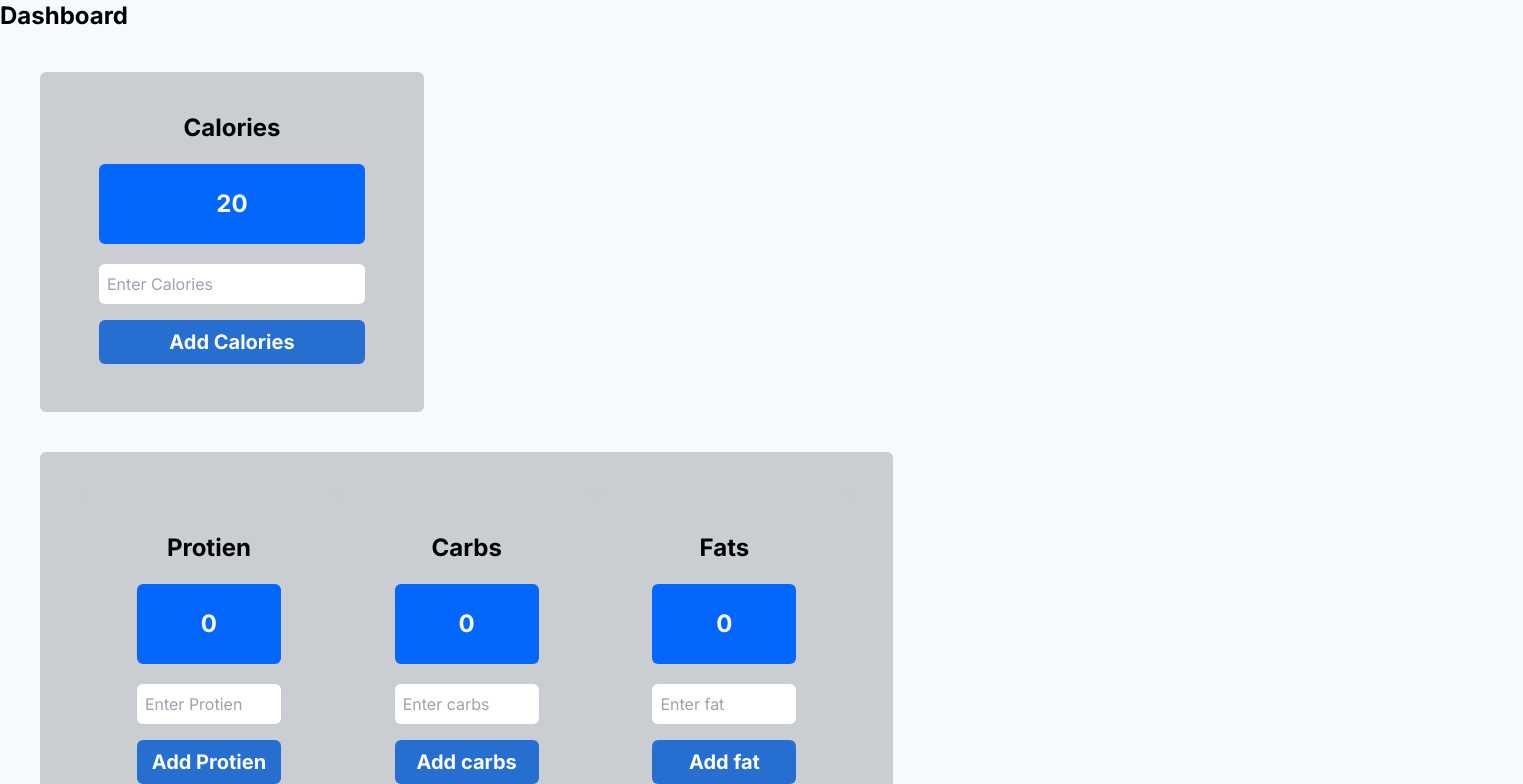
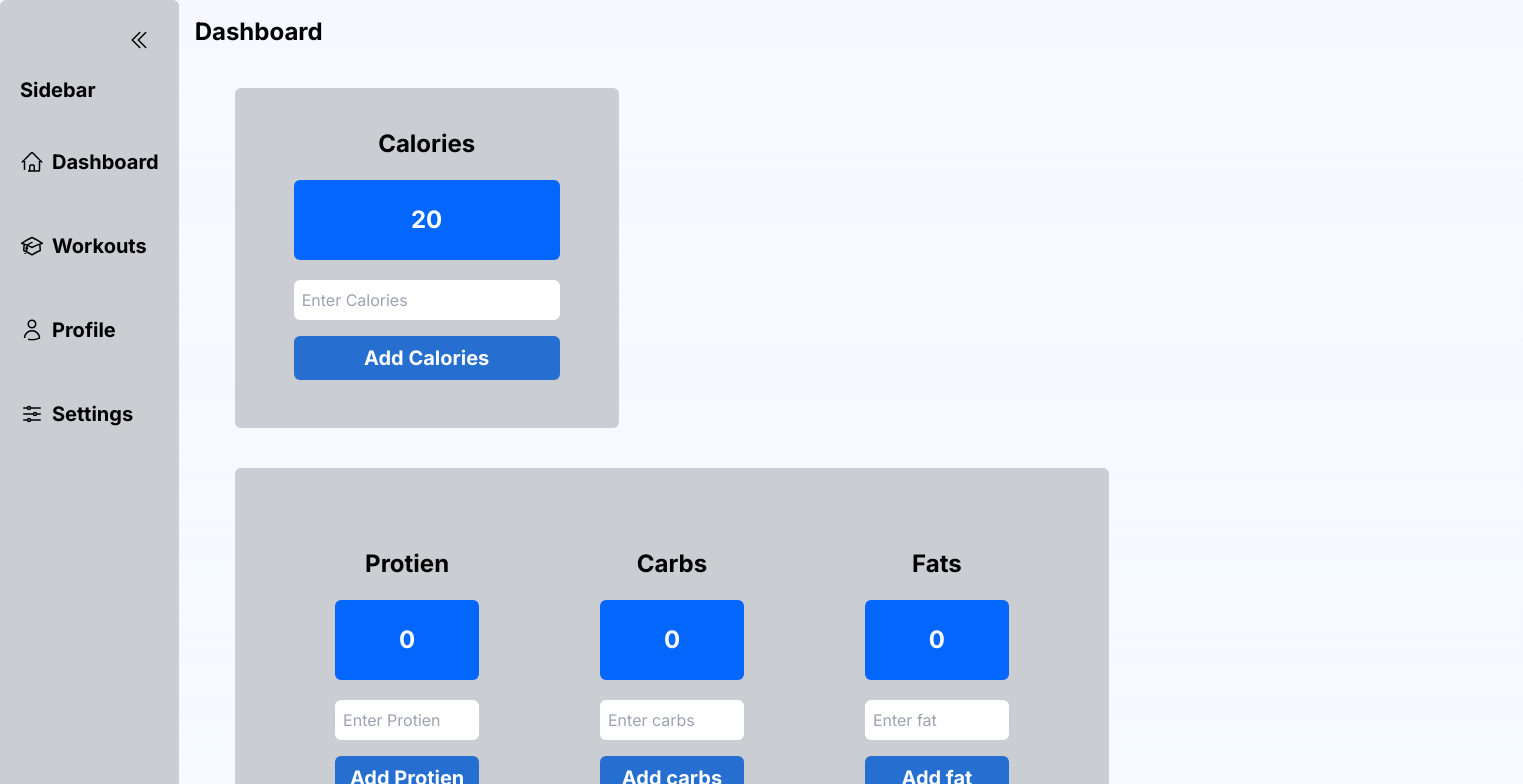
Before and after one commit to JamesFSmith41/MyStrengthTracker, a Next.js app in the folder strength-tracker-app/: page /dashboard in a window 1280 px wide. Shown: the top 784 px of the page, 1523 px wide, since content can reach past the window. Built offline with nearby package versions, Linux system fonts and the light colour scheme.

Commit message:
Added sidebar component

```diff
--- /dev/null
+++ b/strength-tracker-app/app/Components/Layout/Layout.jsx
@@ -0,0 +1,15 @@
+import React from "react";
+import { Sidebar } from "../Sidebar/Sidebar";
+
+const Layout = ({ children }) => {
+  return (
+    <div className="h-screen flex flex-row justify-start">
+      <Sidebar />
+      <div className="bg-primary flex-1 p-4 text-white">
+          {children}
+      </div>
+    </div>
+  );
+};
+
+export default Layout;
--- /dev/null
+++ b/strength-tracker-app/app/Components/Sidebar/Sidebar.tsx
@@ -0,0 +1,82 @@
+'use client'
+import { useState } from 'react';
+import React from 'react'
+import Link from 'next/link'
+
+export const Sidebar = () => {
+
+    const [toggleVis, setVis] = useState(false);
+
+    const linkItems = [
+       {
+            name : "Dashboard",
+            url : "/dashboard",
+            id : "dashboard",
+            d: "m2.25 12 8.954-8.955c.44-.439 1.152-.439 1.591 0L21.75 12M4.5 9.75v10.125c0 .621.504 1.125 1.125 1.125H9.75v-4.875c0-.621.504-1.125 1.125-1.125h2.25c.621 0 1.125.504 1.125 1.125V21h4.125c.621 0 1.125-.504 1.125-1.125V9.75M8.25 21h8.25",
+        },
+        {
+            name : "Workouts",
+            url : "/workouts",
+            id : "workouts",
+            d: "M4.26 10.147a60.438 60.438 0 0 0-.491 6.347A48.62 48.62 0 0 1 12 20.904a48.62 48.62 0 0 1 8.232-4.41 60.46 60.46 0 0 0-.491-6.347m-15.482 0a50.636 50.636 0 0 0-2.658-.813A59.906 59.906 0 0 1 12 3.493a59.903 59.903 0 0 1 10.399 5.84c-.896.248-1.783.52-2.658.814m-15.482 0A50.717 50.717 0 0 1 12 13.489a50.702 50.702 0 0 1 7.74-3.342M6.75 15a.75.75 0 1 0 0-1.5.75.75 0 0 0 0 1.5Zm0 0v-3.675A55.378 55.378 0 0 1 12 8.443m-7.007 11.55A5.981 5.981 0 0 0 6.75 15.75v-1.5",
+        },
+        {
+            name : "Profile",
+            url : "/profile",
+            id : "profile",
+            d: "M15.75 6a3.75 3.75 0 1 1-7.5 0 3.75 3.75 0 0 1 7.5 0ZM4.501 20.118a7.5 7.5 0 0 1 14.998 0A17.933 17.933 0 0 1 12 21.75c-2.676 0-5.216-.584-7.499-1.632Z",
+        },
+        {
+            name : "Settings",
+            url : "/settings",
+            id : "settings",
+            d: "M10.5 6h9.75M10.5 6a1.5 1.5 0 1 1-3 0m3 0a1.5 1.5 0 1 0-3 0M3.75 6H7.5m3 12h9.75m-9.75 0a1.5 1.5 0 0 1-3 0m3 0a1.5 1.5 0 0 0-3 0m-3.75 0H7.5m9-6h3.75m-3.75 0a1.5 1.5 0 0 1-3 0m3 0a1.5 1.5 0 0 0-3 0m-9.75 0h9.75",
+        },
+    ]
+
+  return (
+    <div
+    className='w-full p-5 h-full flex flex-col bg-uiElement rounded-md  items-end'>
+        <button className="bg-uiElement hover:bg-ultraWhite font-bold text-xl p-2 w-10 rounded-md"
+        onClick={() => setVis(!toggleVis)}
+        >
+        {!toggleVis ?
+        <svg xmlns="http://www.w3.org/2000/svg" fill="none" viewBox="0 0 24 24" strokeWidth={1.5} stroke="currentColor" className="w-6 h-6">
+            <path strokeLinecap="round" strokeLinejoin="round" d="m18.75 4.5-7.5 7.5 7.5 7.5m-6-15L5.25 12l7.5 7.5" />
+        </svg>
+        :
+        <svg xmlns="http://www.w3.org/2000/svg" fill="none" viewBox="0 0 24 24" strokeWidth={1.5} stroke="currentColor" className="w-6 h-6">
+            <path strokeLinecap="round" strokeLinejoin="round" d="m5.25 4.5 7.5 7.5-7.5 7.5m6-15 7.5 7.5-7.5 7.5" />
+        </svg>
+}
+
+        </button>
+        <p className="font-bold text-xl p-2 m-2 w-full"
+        hidden={toggleVis}>
+            Sidebar
+        </p>
+        <ul className="w-full"
+        hidden={toggleVis}>
+            {linkItems.map(items =>
+                <li key={items.id}>
+                    <div>
+                        <Link
+                        type="submit"
+                        href={items.url}
+                        className="bg-uiElement hover:bg-ultraWhite font-bold text-xl p-2 m-2 w-full"
+                        >
+                            <div className="flex flex-row justify-start items-center">
+                                <svg
+                                xmlns="http://www.w3.org/2000/svg" fill="none" viewBox="0 0 24 24" strokeWidth={1.5} stroke="currentColor" className="w-6 h-6">
+                                    <path strokeLinecap="round" strokeLinejoin="round" d={items.d} />
+                                </svg>
+                                <p className="ml-2">{items.name}</p>
+                            </div>
+                        </Link>
+                    </div>
+                </li>
+            )}
+        </ul>
+    </div>
+  )
+}
--- /dev/null
+++ b/strength-tracker-app/app/_app.tsx
@@ -0,0 +1,13 @@
+import { Sidebar } from "./Components/Sidebar/Sidebar";
+import type { AppProps } from 'next/app';
+
+type ComponentWithPageLayout = AppProps & {
+    Component: AppProps['Component'] & {
+        PageLayout?: React.ComponentType
+    }
+}
+
+export default function MyApp({ Component, pageProps }: AppProps) {
+
+    return <Component {...pageProps} />
+  }
--- a/strength-tracker-app/app/dashboard/page.tsx
+++ b/strength-tracker-app/app/dashboard/page.tsx
@@ -2,6 +2,7 @@ import React from 'react'
 import { CalorieCounter } from '../Components/CalorieCounter/CalorieCounter';
 import type { User } from '@/app/lib/defintions';
 import { MacroCounter } from '../Components/MacroTracker/MacroCounter';
+import  Layout from '../Components/Layout/Layout';
 
 const dashboard = () => {
   const user = {
@@ -15,13 +16,13 @@ const dashboard = () => {
     fats: 0,
   }
   return (
-    <div>
+    <Layout>
         <p className="text-slate-900 font-bold text-2xl">
             Dashboard
         </p>
         <CalorieCounter {...user}/>
         <MacroCounter {...user}/>
-    </div>
+    </Layout>
   )
 }
 
```
Also changed, not shown: strength-tracker-app/app/index.tsx (added).
